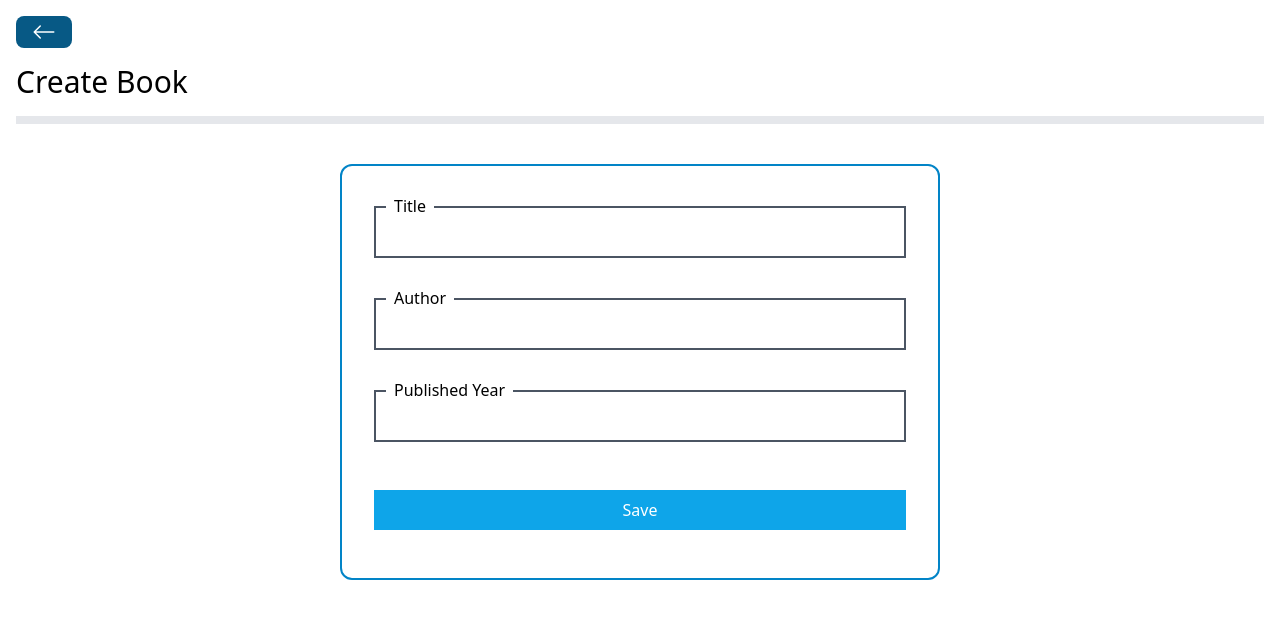
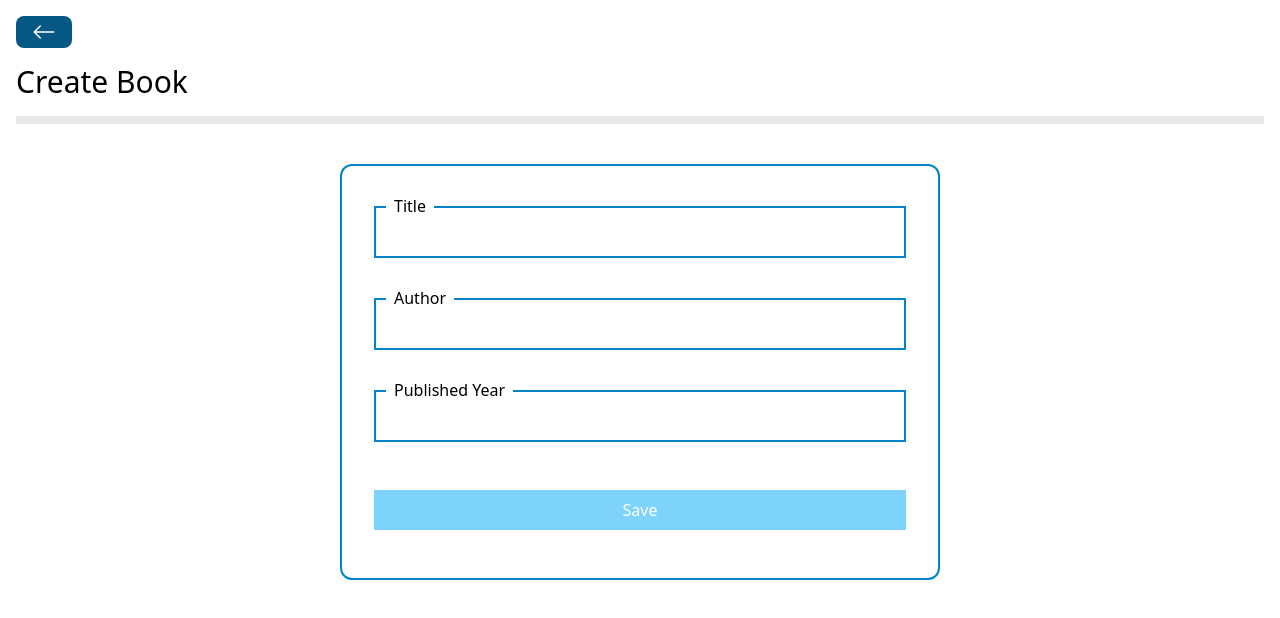
Before and after one commit to solidados/tumobooks-store, a React (Vite) app in the folder frontend/: page /books/create in a window 1280 px wide. Shown: the top 618 px of the page. Built offline with nearby package versions, Linux system fonts and the light colour scheme.

Commit message:
refactor: update styles fro CreateBook component

```diff
--- a/frontend/src/pages/CreateBook.jsx
+++ b/frontend/src/pages/CreateBook.jsx
@@ -49,7 +49,7 @@ const CreateBook = () => {
                     type="text"
                     value={title}
                     onChange={(e) => setTitle(e.target.value)}
-                    className="w-full px-4 py-2 border-2 border-gray-600 text-2xl font-light"
+                    className="w-full px-4 py-2 border-2 border-sky-600 text-2xl font-light"
                   />
               </div>
               <div className="mx-4">
@@ -58,7 +58,7 @@ const CreateBook = () => {
                     type="text"
                     value={author}
                     onChange={(e) => setAuthor(e.target.value)}
-                    className="w-full px-4 py-2 border-2 border-gray-600 text-2xl font-light"
+                    className="w-full px-4 py-2 border-2 border-sky-600 text-2xl font-light"
                   />
               </div>
               <div className="mx-4">
@@ -67,10 +67,10 @@ const CreateBook = () => {
                     type="text"
                     value={publishYear}
                     onChange={(e) => setPublishYear(e.target.value)}
-                    className="w-full px-4 py-2 border-2 border-gray-600 text-2xl font-light"
+                    className="w-full px-4 py-2 border-2 border-sky-600 text-2xl font-light"
                   />
               </div>
-              <button className="mx-4 my-8 p-2 bg-sky-500 text-white" onClick={handleSaveBook}>Save</button>
+              <button className="mx-4 my-8 p-2 bg-sky-300 hover:bg-sky-600 text-white" onClick={handleSaveBook}>Save</button>
             </div>
           )
       }
```
